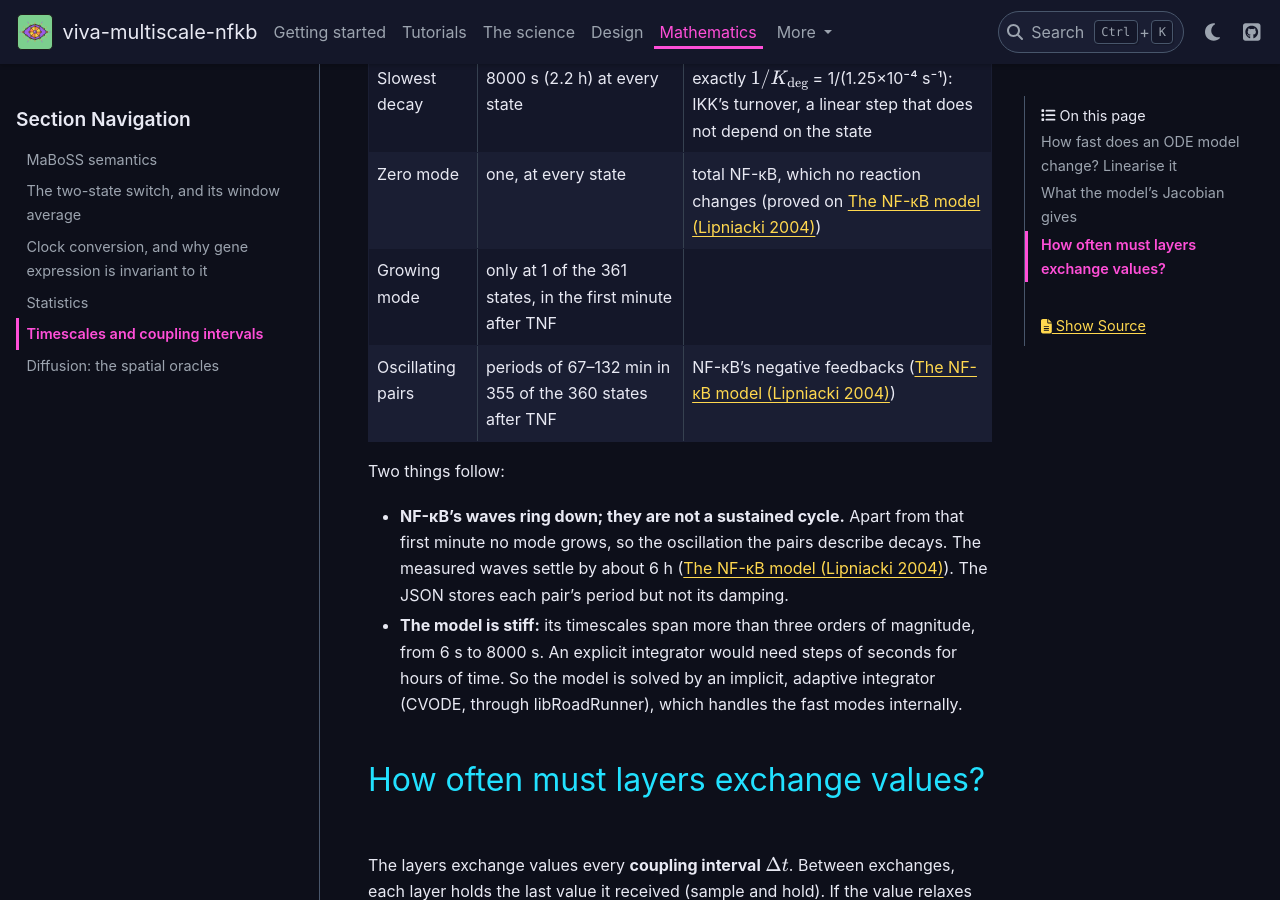
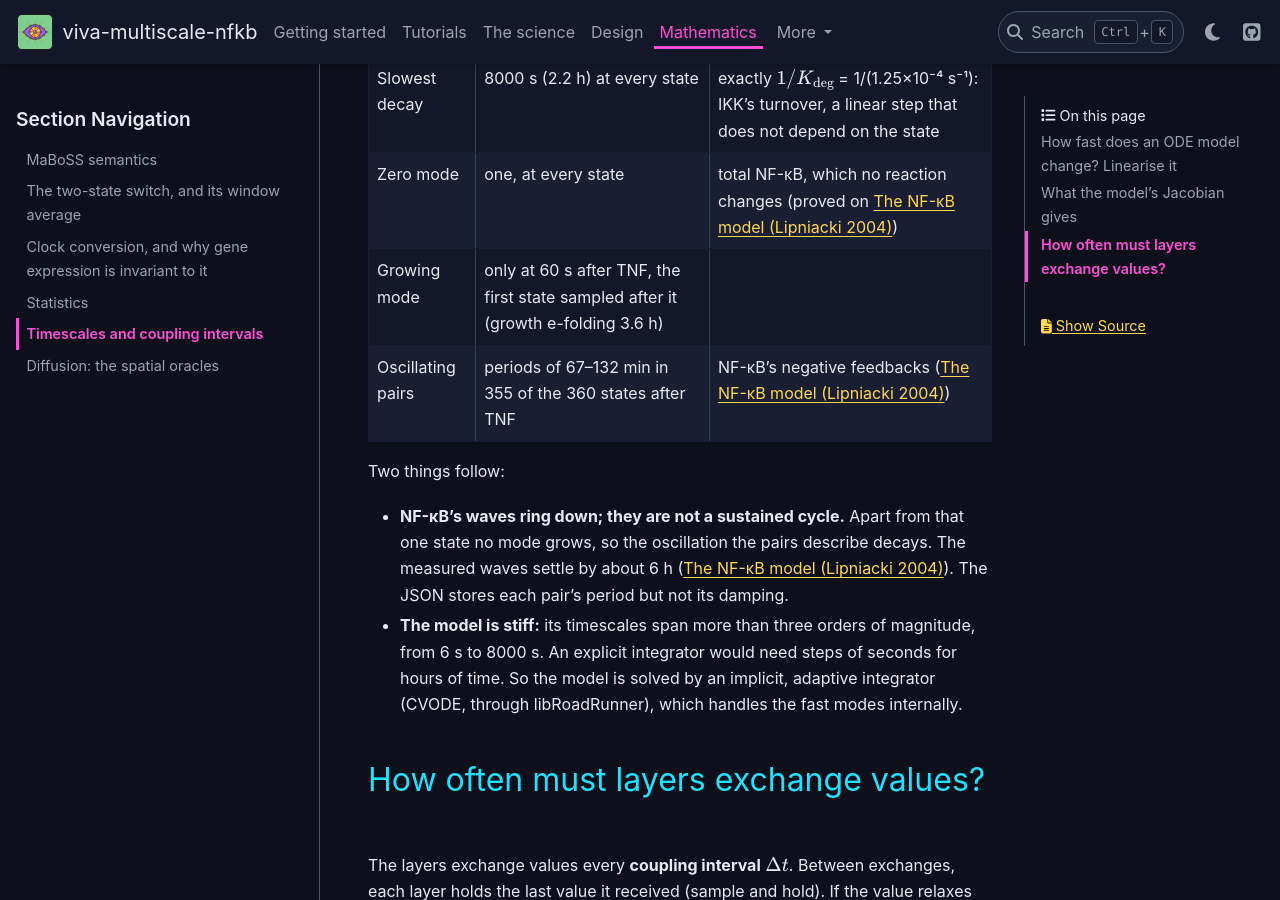
Before and after one commit to vivarium-collective/viva-multiscale-nfkb, a Sphinx documentation site: the page built from documentation/math/timescales.md, in a window 1280 px wide and 900 px high, scrolled down 1246 px. Built offline with Sphinx 7.4.7 and the PyData theme 0.15.4, drawn with Linux system fonts in a browser that asks for light colours.

Commit message:
docs(math): timescales: the growing mode is the state at 60 s after TNF
Read from analysis/d7/kinetic_timescales.json: the only state with a growing mode is t = 60 s
(growth e-folding 13017 s = 3.6 h), not an unspecified point in the first minute.

Co-Authored-By: Claude Opus 5.5 <noreply@anthropic.com>

```diff
--- a/documentation/math/timescales.md
+++ b/documentation/math/timescales.md
@@ -34,12 +34,12 @@ is switched on to saturation (361 states; results in `analysis/d7/kinetic_timesc
 | Fastest decay | 6.2 s at rest; 6.0–10 s after TNF | |
 | Slowest decay | 8000 s (2.2 h) at every state | exactly $1/K_\text{deg}$ = 1/(1.25×10⁻⁴ s⁻¹): IKK's turnover, a linear step that does not depend on the state |
 | Zero mode | one, at every state | total NF-κB, which no reaction changes (proved on {doc}`../science/lipniacki-model`) |
-| Growing mode | only at 1 of the 361 states, in the first minute after TNF | |
+| Growing mode | only at 60 s after TNF, the first state sampled after it (growth e-folding 3.6 h) | |
 | Oscillating pairs | periods of 67–132 min in 355 of the 360 states after TNF | NF-κB's negative feedbacks ({doc}`../science/lipniacki-model`) |
 
 Two things follow:
 
-- **NF-κB's waves ring down; they are not a sustained cycle.** Apart from that first minute no mode grows, so the
+- **NF-κB's waves ring down; they are not a sustained cycle.** Apart from that one state no mode grows, so the
   oscillation the pairs describe decays. The measured waves settle by about 6 h ({doc}`../science/lipniacki-model`).
   The JSON stores each pair's period but not its damping.
 - **The model is stiff:** its timescales span more than three orders of magnitude, from 6 s to 8000 s. An explicit
```
